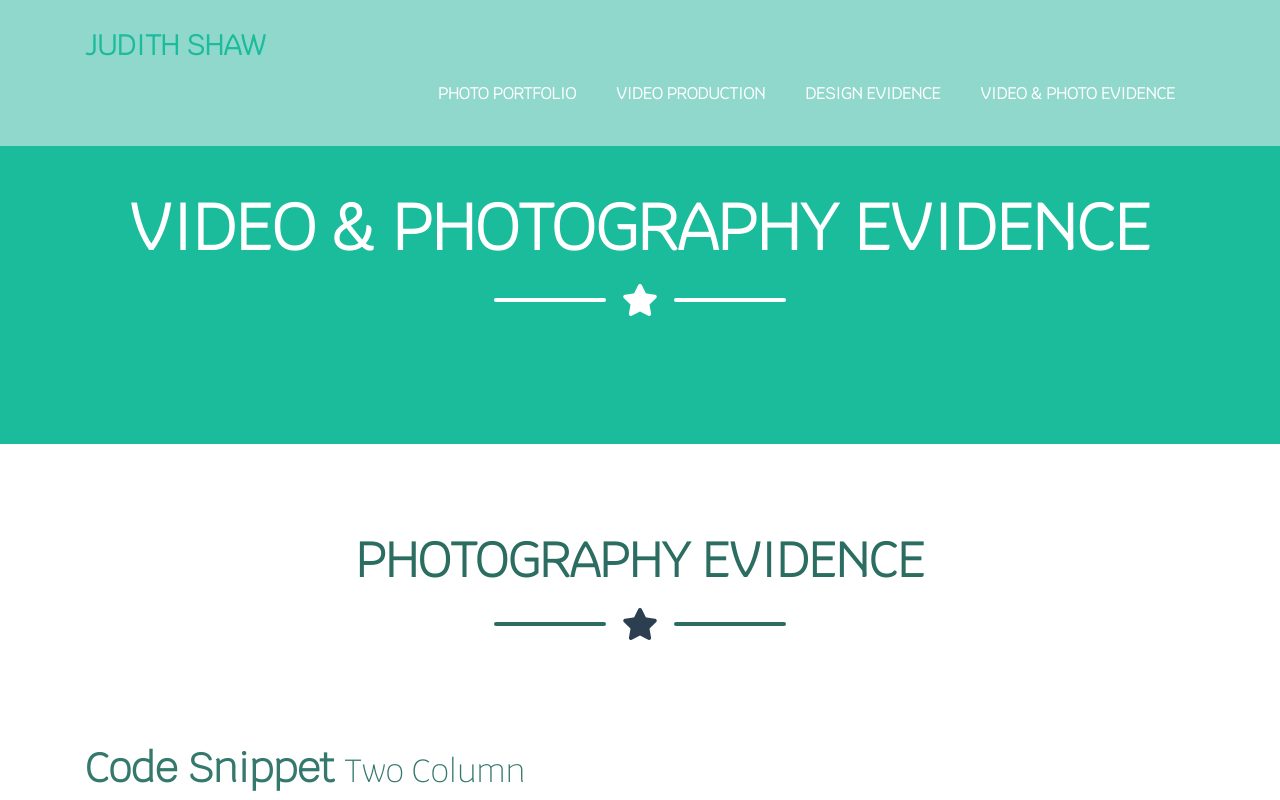
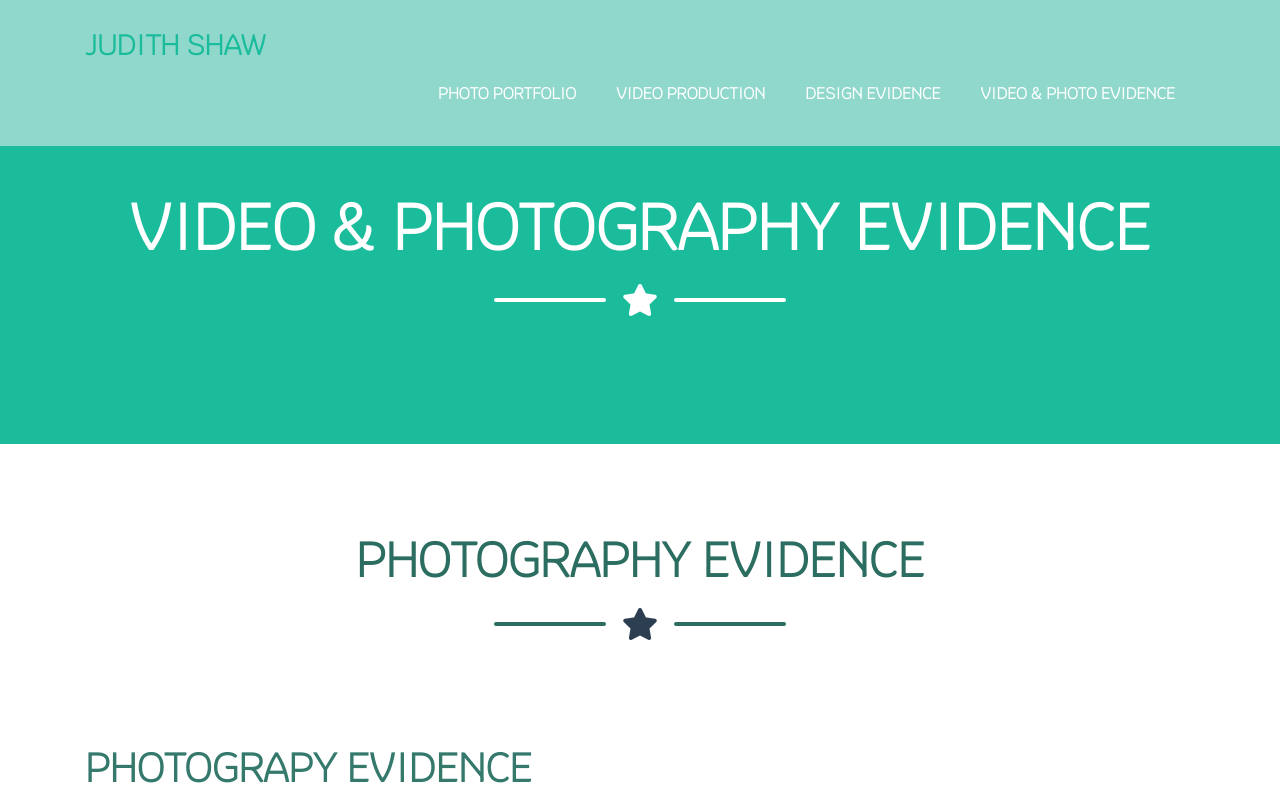
Before and after one commit to JudithShaw/mp-portfolio, a plain HTML site: page video-photography-evidence.html in a window 1280 px wide. Shown: the top 800 px of the page. Drawn offline with Linux system fonts and the light colour scheme.

Commit message:
Update video-photography-evidence.html

```diff
--- a/video-photography-evidence.html
+++ b/video-photography-evidence.html
@@ -109,8 +109,8 @@
 <div class="container mt-5">
 
   <!-- Page Heading -->
-  <h1 class="my-4">Code Snippet
-    <small>Two Column</small>
+  <h1 class="my-4">PHOTOGRAPY EVIDENCE
+    <small></small>
   </h1>
 
   <div class="row">
```
